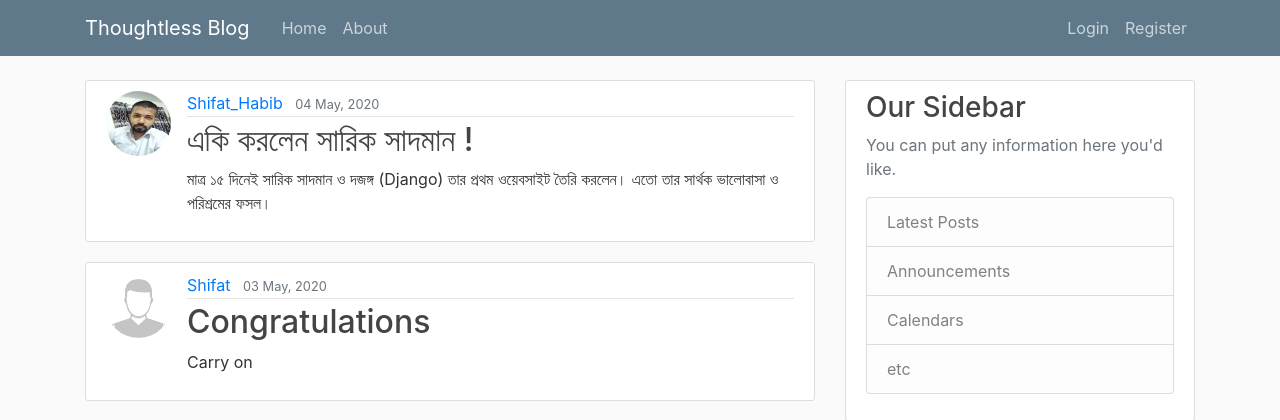
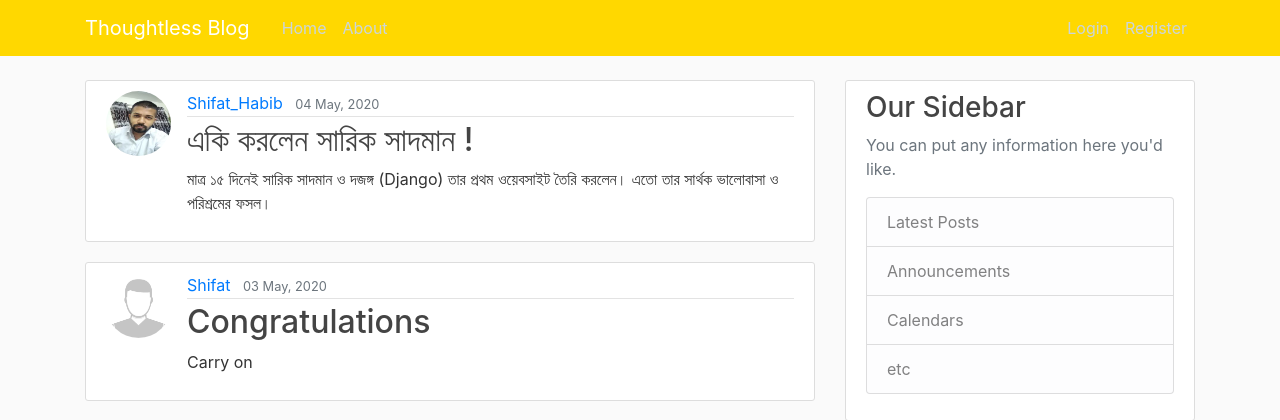
Before and after one commit to sarthoksarik/django_blog_deployed, a Django app: page / in a window 1280 px wide. Shown: the top 420 px of the page. Run offline with Django 3.2, Linux system fonts and the light colour scheme; data comes from the database, SQL or seed files in the repository; parts of the project's set-up code (start-up, migrations or seed data) failed here and were passed over; some libraries are stand-ins or nearby versions.

Commit message:
changed navbar color

```diff
--- a/static/blog/main.css
+++ b/static/blog/main.css
@@ -13,7 +13,7 @@ body {
   }
 
   .bg-steel {
-    background-color: #5f788a;
+    background-color: #ffd800;
   }
 
   .site-header .navbar-nav .nav-link {
```
